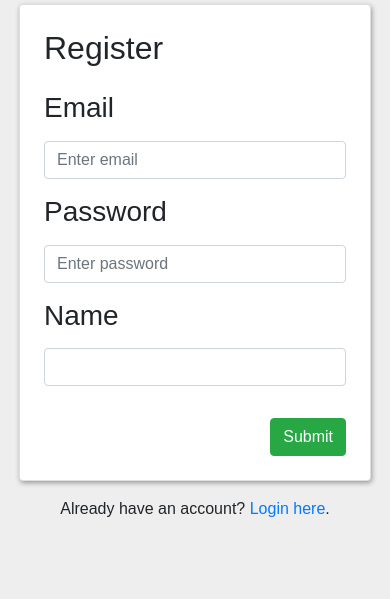
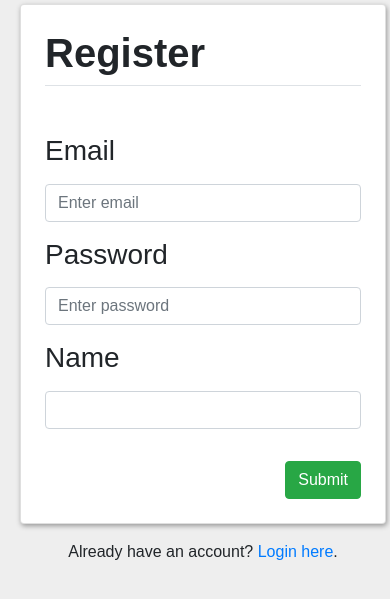
Before and after one commit to zytypeR/SUSS_TMA01_BookWeb_Q2b, a Python web app: template templates/register.html in a window 390 px wide. Shown: the part 64-663 px from the top of the page. Run offline with Jinja, Linux system fonts and the light colour scheme; the template is opened without the code that fills it: most values are stand-ins (such as "Sample title", 1, 10 or a date in 2020); form fields are guessed from the names that the template uses; some libraries are stand-ins or nearby versions.

Commit message:
register card update

```diff
--- a/templates/register.html
+++ b/templates/register.html
@@ -3,10 +3,10 @@
 
 {% block mainblock %}
 
-<div class="col-xl-6 col-lg-8 col-md-10 mx-auto">
+<div class="col-xl-8 col-lg-10 col-md-12 mr-auto pl-3 pr-0">
     <div class="card card-common p-4">
 
-        <h2 class="mb-4">Register</h2>
+        <h1 class="mb-5 font-weight-bold border-bottom pb-2 display-5">Register</h1>
 
         <form method="POST">
             {# Form Security #}
@@ -16,7 +16,7 @@
             {{ render_field(form.email, placeholder='Enter email') }}
 
             {# Password Field #}
-            {{ render_field(form.password, placeholder='Enter password') }}
+            {{ render_field(form.password, placeholder='Enter password', type='password') }}
 
             {# Name Field #}
             {{ render_field(form.name) }}
```
